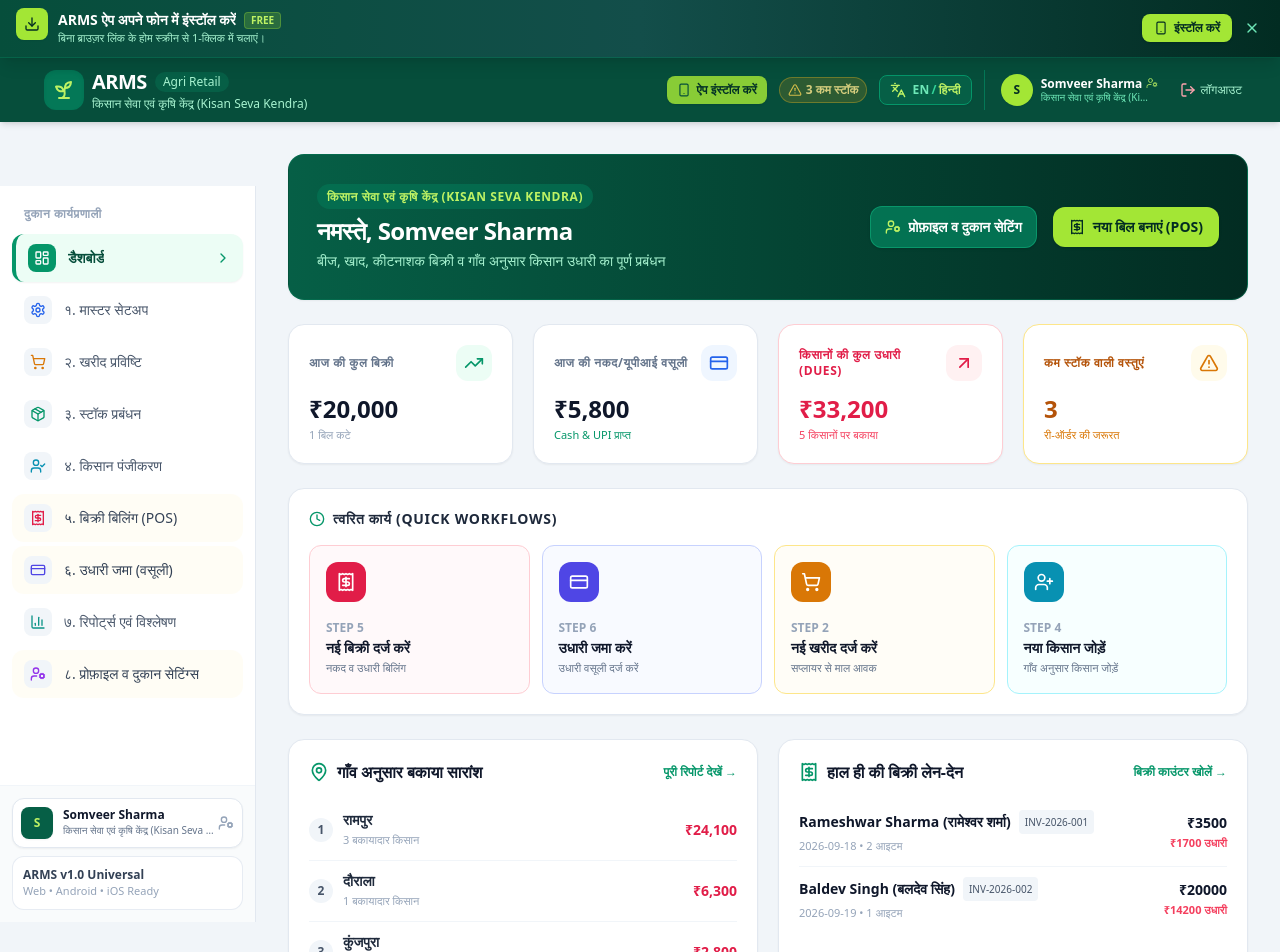
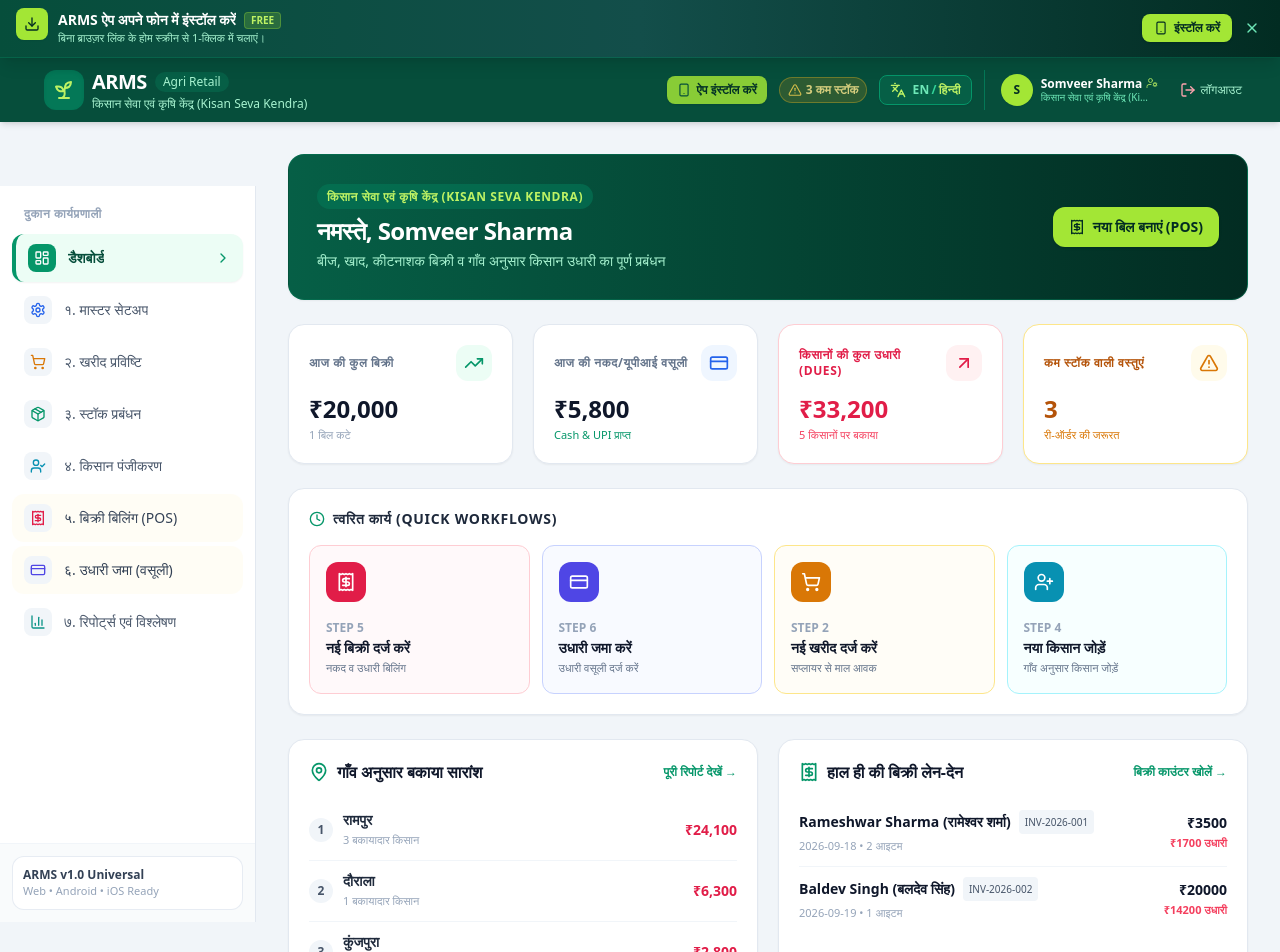
Before and after one commit to somveer01/ARMS, a React (Vite) app: page / in a window 1280 px wide. Shown: the top 952 px of the page. Built offline with nearby package versions, Linux system fonts and the light colour scheme.

Commit message:
revert: remove profile button from BottomNav, Dashboard banner, and Sidebar menu per user request

```diff
--- a/src/components/BottomNav.tsx
+++ b/src/components/BottomNav.tsx
@@ -6,7 +6,6 @@
   CreditCard,
   Package,
   BarChart3,
-  User,
 } from 'lucide-react';
 
 interface BottomNavProps {
@@ -48,12 +47,6 @@
       labelEn: 'Reports',
       labelHi: 'रिपोर्ट',
       icon: BarChart3,
-    },
-    {
-      id: 'profile',
-      labelEn: 'Profile',
-      labelHi: 'प्रोफ़ाइल',
-      icon: User,
     },
   ];
 
--- a/src/components/Sidebar.tsx
+++ b/src/components/Sidebar.tsx
@@ -1,7 +1,5 @@
-import React, { useState } from 'react';
+import React from 'react';
 import { useLanguage } from '../context/LanguageContext';
-import { useAuth } from '../context/AuthContext';
-import { ProfileModal } from './ProfileModal';
 import {
   LayoutDashboard,
   Settings,
@@ -12,7 +10,6 @@
   CreditCard,
   BarChart3,
   ChevronRight,
-  UserCog,
 } from 'lucide-react';
 
 interface SidebarProps {
@@ -29,8 +26,6 @@
   setIsOpen,
 }) => {
   const { language, t } = useLanguage();
-  const { user } = useAuth();
-  const [profileOpen, setProfileOpen] = useState(false);
 
   const menuItems = [
     {
@@ -99,15 +94,6 @@
       icon: BarChart3,
       color: 'text-teal-600',
     },
-    {
-      id: 'profile',
-      num: '8',
-      labelEn: 'Profile & Store Settings',
-      labelHi: '८. प्रोफ़ाइल व दुकान सेटिंग्स',
-      icon: UserCog,
-      color: 'text-purple-600',
-      highlight: true,
-    },
   ];
 
   const handleSelect = (id: string) => {
@@ -170,41 +156,13 @@
         </div>
 
         {/* Footer info in sidebar */}
-        <div className="p-3 border-t border-slate-100 bg-slate-50/80 space-y-2">
-          {user && (
-            <button
-              onClick={() => {
-                setProfileOpen(true);
-                if (window.innerWidth < 768) setIsOpen(false);
-              }}
-              className="w-full flex items-center justify-between p-2 rounded-xl bg-white border border-slate-200 hover:border-emerald-300 hover:bg-emerald-50/50 transition-all text-left shadow-sm group"
-              title={language === 'hi' ? 'दुकानदार प्रोफ़ाइल एवं सेटिंग्स' : 'Store Owner Profile'}
-            >
-              <div className="flex items-center space-x-2.5 min-w-0">
-                <div className="w-8 h-8 rounded-lg bg-emerald-800 text-lime-300 font-bold text-xs flex items-center justify-center shrink-0 shadow-sm">
-                  {user.name.charAt(0).toUpperCase()}
-                </div>
-                <div className="min-w-0">
-                  <p className="font-bold text-xs text-slate-900 truncate">{user.name}</p>
-                  <p className="text-[10px] text-slate-500 truncate">{user.shopName || user.email}</p>
-                </div>
-              </div>
-              <UserCog className="w-4 h-4 text-slate-400 group-hover:text-emerald-700 shrink-0" />
-            </button>
-          )}
-
+        <div className="p-3 border-t border-slate-100 bg-slate-50/80">
           <div className="bg-white p-2.5 rounded-xl border border-slate-200/80 text-xs text-slate-500">
             <p className="font-semibold text-slate-700">ARMS v1.0 Universal</p>
             <p className="text-[11px] text-slate-400">Web • Android • iOS Ready</p>
           </div>
         </div>
       </aside>
-
-      {/* Profile Settings Modal */}
-      <ProfileModal
-        isOpen={profileOpen}
-        onClose={() => setProfileOpen(false)}
-      />
     </>
   );
 };
--- a/src/pages/Dashboard.tsx
+++ b/src/pages/Dashboard.tsx
@@ -14,7 +14,6 @@
   MapPin,
   Clock,
   CheckCircle,
-  UserCog,
 } from 'lucide-react';
 
 interface DashboardProps {
@@ -75,14 +74,7 @@
               : 'Seeds, fertilizers, pesticides sales & village-wise farmer credit ledgers'}
           </p>
         </div>
-        <div className="flex items-center space-x-2 flex-wrap gap-2">
-          <button
-            onClick={() => setActiveTab('profile')}
-            className="flex items-center space-x-2 bg-emerald-700/90 hover:bg-emerald-600 text-white font-bold px-3.5 py-2.5 rounded-xl shadow transition-all active:scale-95 text-xs sm:text-sm border border-emerald-500/50"
-          >
-            <UserCog className="w-4 h-4 text-lime-300" />
-            <span>{language === 'hi' ? 'प्रोफ़ाइल व दुकान सेटिंग' : 'Profile & Shop'}</span>
-          </button>
+        <div className="flex items-center space-x-2">
           <button
             onClick={() => setActiveTab('sales-entry')}
             className="flex items-center space-x-2 bg-lime-400 hover:bg-lime-300 text-emerald-950 font-bold px-4 py-2.5 rounded-xl shadow transition-all active:scale-95 text-xs sm:text-sm"
```
